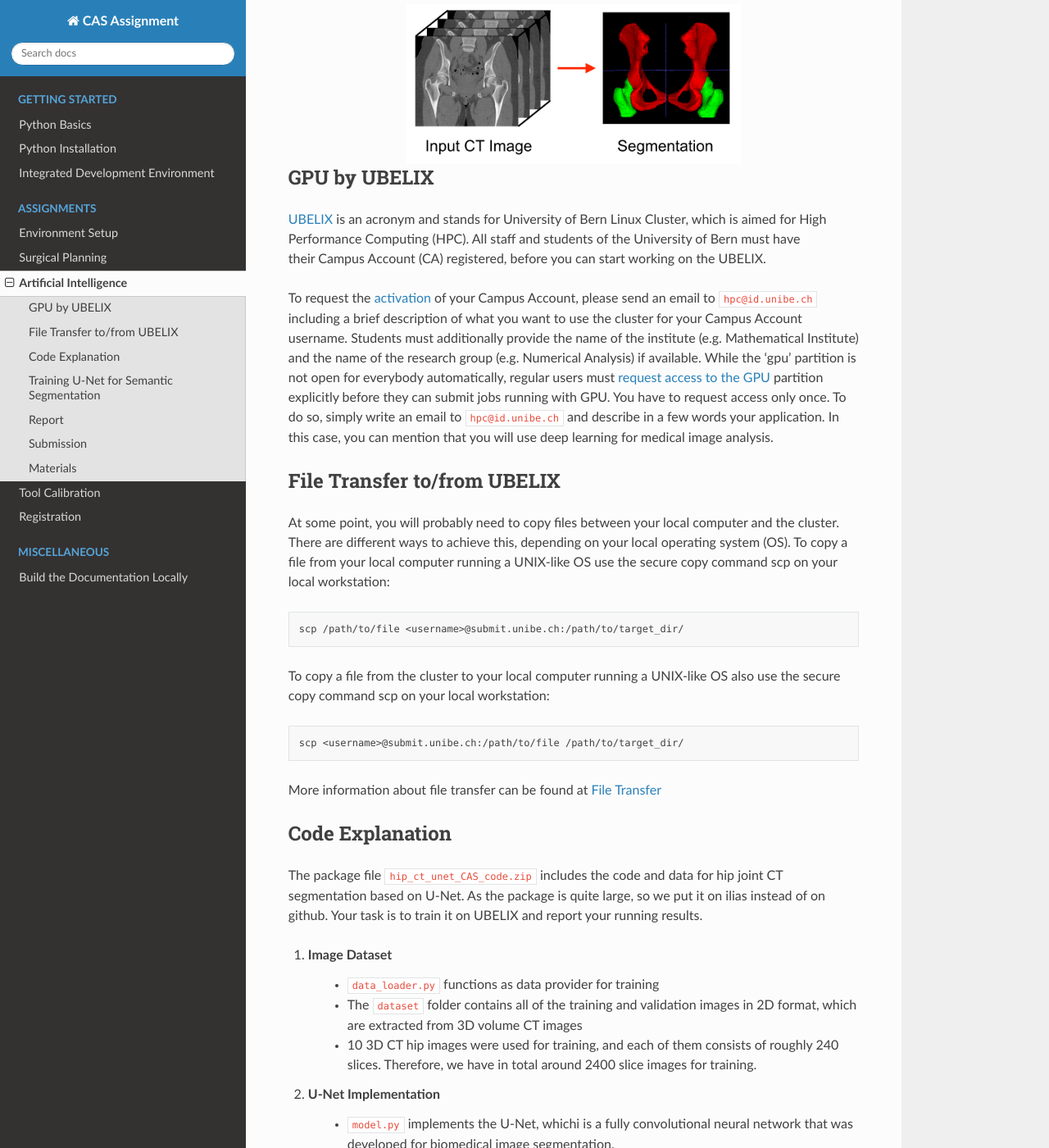
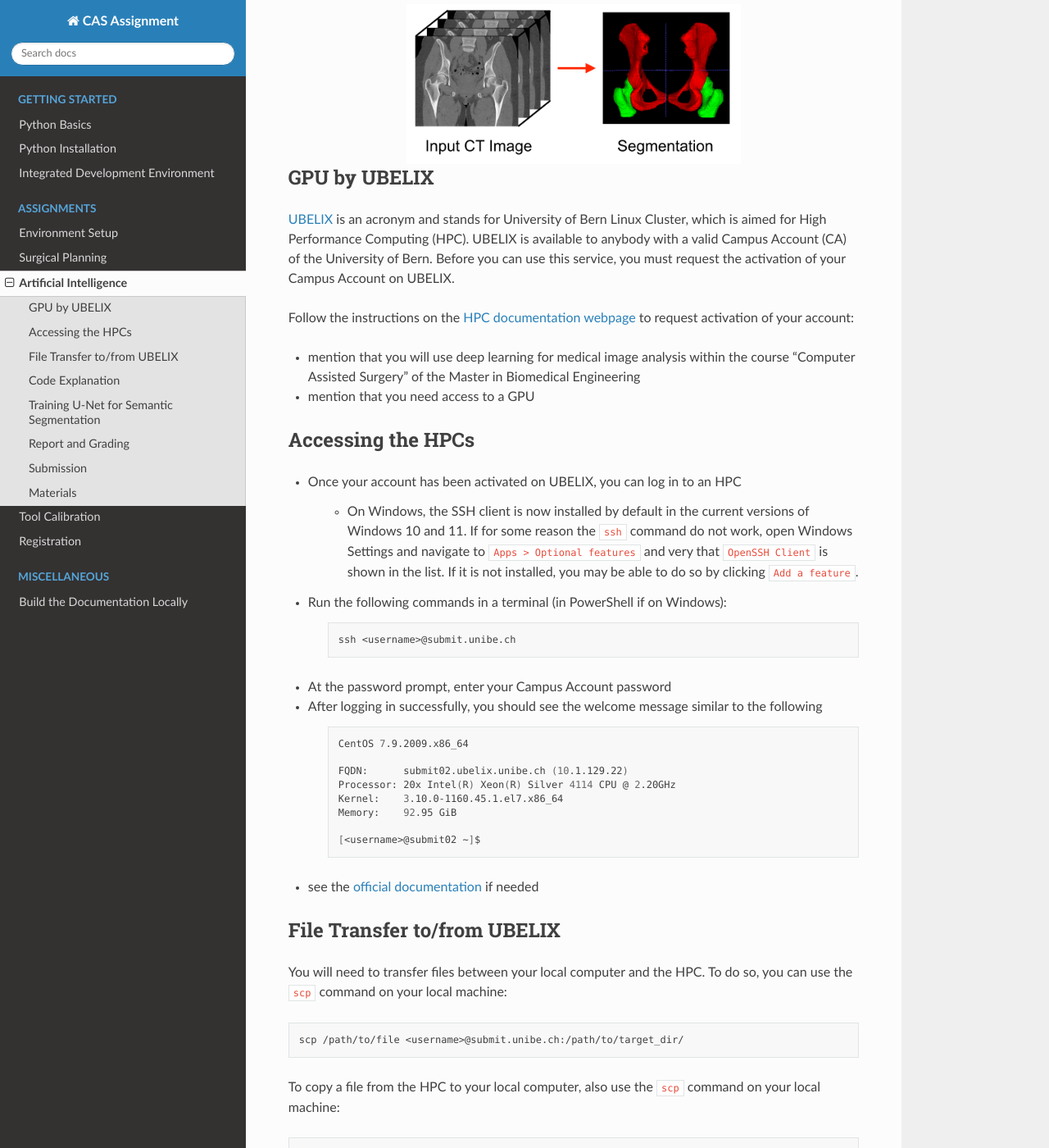
Before and after one commit to persmed/cas-assignment, a Sphinx documentation site: the page built from docs/assignment.ai.rst, in a window 1280 px wide and 1400 px high, scrolled down 227 px. Shown: the whole window at 82% size. Built offline with Sphinx 7.4.7 and the Read the Docs theme 2.0.0, drawn with Linux system fonts in a browser that asks for light colours; some of the changed text lies outside the part shown.

Commit message:
fix: update assignment documentation (add info on how to connect to ubelix)

```diff
--- a/docs/assignment.ai.rst
+++ b/docs/assignment.ai.rst
@@ -4,65 +4,103 @@ Artificial Intelligence
 .. role:: bash(code)
    :language: bash
 
-In this assignment you will run a deep learning-based algorithm with GPU to segment the proximal femur and the acetabulum from hip joint CT images.
+In this assignment you will run a deep learning-based algorithm on a GPU to segment the proximal femur and the acetabulum from hip joint CT images.
 
 .. image:: img/HipJointCTSegmentation.png
    :scale: 40%
    :align: center
 
 
+GPU by UBELIX
+-------------
+
+`UBELIX <https://ubelix.unibe.ch>`_ is an acronym and stands for University of Bern Linux Cluster, which is aimed for High Performance Computing (HPC). UBELIX is available to anybody with a valid Campus Account (CA) of the University of Bern. Before you can use this service, you must request the activation of your Campus Account on UBELIX.
+
+Follow the instructions on the `HPC documentation webpage <https://hpc-unibe-ch.github.io/getting-Started/account.html>`_ to request activation of your account:
+
+- mention that you will use deep learning for medical image analysis within the course "Computer Assisted Surgery" of the Master in Biomedical Engineering
+- mention that you need access to a GPU
 
 
-GPU by UBELIX
--------------
-`UBELIX <https://ubelix.unibe.ch>`_ is an acronym and stands for University of Bern Linux Cluster, which is aimed for High Performance Computing (HPC). All staff and students of the University of Bern must have their Campus Account (CA) registered, before you can start working on the UBELIX.
+Accessing the HPCs
+------------------
 
-To request the `activation <https://hpc-unibe-ch.github.io/getting-Started/account.html>`_ of your Campus Account, please send an email to ``hpc@id.unibe.ch`` including a brief description of what you want to use the cluster for your Campus Account username. Students must additionally provide the name of the institute (e.g. Mathematical Institute) and the name of the research group (e.g. Numerical Analysis) if available. While the 'gpu' partition is not open for everybody automatically,  regular users must `request access to the GPU <https://hpc-unibe-ch.github.io/slurm/gpus.html>`_ partition explicitly before they can submit jobs running with GPU. You have to request access only once. To do so, simply write an email to ``hpc@id.unibe.ch`` and describe in a few words your application.  In this case, you can mention that you will  use deep learning for medical image analysis.
+- Once your account has been activated on UBELIX, you can log in to an HPC
 
+	- On Windows, the SSH client is now installed by default in the current versions of Windows 10 and 11. If for some reason the ``ssh`` command do not work, open Windows Settings and navigate to ``Apps > Optional features`` and very that ``OpenSSH Client`` is shown in the list. If it is not installed, you may be able to do so by clicking ``Add a feature``.
+
+- Run the following commands in a terminal (in PowerShell if on Windows):
+
+	.. code-block:: bash
+
+		ssh <username>@submit.unibe.ch
+
+- At the password prompt, enter your Campus Account password
+- After logging in successfully, you should see the welcome message similar to the following
+
+	.. code-block:: bash
+
+		CentOS 7.9.2009.x86_64
+
+		FQDN:      submit02.ubelix.unibe.ch (10.1.129.22)
+		Processor: 20x Intel(R) Xeon(R) Silver 4114 CPU @ 2.20GHz
+		Kernel:    3.10.0-1160.45.1.el7.x86_64
+		Memory:    92.95 GiB
+
+		[<username>@submit02 ~]$
+
+- see the `official documentation <https://hpc-unibe-ch.github.io/getting-Started/login-ssh.html>`_ if needed
 
 
 File Transfer to/from UBELIX
 ----------------------------
-At some point, you will probably need to copy files between your local computer and the cluster. There are different ways to achieve this, depending on your local operating system (OS). To copy a file from your local computer running a UNIX-like OS use the secure copy command scp on your local workstation:
+
+You will need to transfer files between your local computer and the HPC. To do so, you can use the ``scp`` command on your local machine:
 
 .. code-block:: bash
 
     scp /path/to/file <username>@submit.unibe.ch:/path/to/target_dir/
 
-To copy a file from the cluster to your local computer running a UNIX-like OS also use the secure copy command scp on your local workstation:
+To copy a file from the HPC to your local computer, also use the ``scp`` command on your local machine:
 
 .. code-block:: bash
 
 	scp <username>@submit.unibe.ch:/path/to/file /path/to/target_dir/
 
-More information about file transfer can be found at `File Transfer <https://hpc-unibe-ch.github.io/file-system/file-transfer.html>`_
+More information about file transfer can be found in the `official documentation <https://hpc-unibe-ch.github.io/file-system/file-transfer.html>`_.
+
 
 Code Explanation
 ----------------
-The package file :bash:`hip_ct_unet_CAS_code.zip` includes the code and data for hip joint CT segmentation based on U-Net.  As the package is quite large, so we put it on ilias instead of on github. Your task is to train it on UBELIX and report your running results.
+
+The package file ``hip_ct_unet_CAS_code.zip`` includes the code and data for hip joint CT segmentation based on the U-Net network. Your task is to train the deep learning model on UBELIX and report your running results.
 
 #. Image Dataset
-	- :bash:`data_loader.py` functions as data provider for training
-	- The :bash:`dataset` folder contains all of the training and validation images in 2D format, which are extracted from 3D volume CT images
-	- 10 3D CT hip images were used for training, and each of them consists of roughly 240 slices. Therefore, we have in total around 2400 slice images for training.
+
+	- ``data_loader.py`` functions as data provider for training .
+	- The ``dataset`` folder contains all of the training and validation images in 2D format, which are extracted from 3D CT image volumes.
+	- Ten 3D CT hip images are used for training, and each of them consists of roughly 240 slices. Therefore, we have in total around 2400 image slices for training.
 
 
 #. U-Net Implementation
-	- :bash:`model.py` implements the U-Net, whichi is a fully convolutional neural network that was developed for biomedical image segmentation.
-	- The network consists of a contracting path and an expansive path, which gives it the u-shaped architecture. The contracting path is a typical convolutional network that consists of repeated application of convolutions, each followed by a rectified linear unit (ReLU) and a max pooling operation. During the contraction, the spatial information is reduced while feature information is increased. The expansive pathway combines the feature and spatial information through a sequence of up-convolutions and concatenations with high-resolution features from the contracting path.
+
+	- ``model.py`` implements the U-Net, which is a fully convolutional neural network that was developed for biomedical image segmentation.
+	- The network consists of a contracting path and an expansive path, which gives it the U-shaped architecture. The contracting path is a typical convolutional network that consists of repeated application of convolutions, each followed by a rectified linear unit (ReLU) and a max pooling operation. During the contraction, the spatial information is reduced while feature information is increased. The expansive pathway combines the feature and spatial information through a sequence of up-convolutions and concatenations with high-resolution features from the contracting path.
 
 #. Model Training
-	- The training will be conducted in :bash:`train.py`. All models after each epoch training will saved under the foder :bash:`./checkpoint`.
-	- By default, the batch size is 8, so there are 2400/8=300 iterations in each epoch. And the default number of training epochs is 10, so the model will be trained by 3000 iterations in default. After the training, you can find the training loss at :bash:`./log/training_loss.png`.
+
+	- The training will be conducted in ``train.py``. All models after each epoch training will be saved under the foder ``./checkpoint``.
+	- By default, the batch size is 8, so there are 2400/8=300 iterations in each epoch. The number of training epochs is set to 10, so the model will be trained by 3000 iterations by default. After the training, you can find the training loss at ``./log/training_loss.png``.
 
 #. Test on Unseen data
-	- A new and unseen hip CT image for testing is prepared at :bash:`./Test/21_data.nii.gz`.
-	- :bash:`python test.py` will do the automatic segmentation for the test data, and the prediction will be saved under the same foder at :bash:`./Test/21_pred_segmentation.nii.gz`.
-	- The segmentation nifti file will be post-processed by removing isolated regions and saved at :bash:`./Test/21_post_segmentation.nii.gz`.
+
+	- A new and unseen hip CT image for testing is prepared at ``./Test/21_data.nii.gz``.
+	- To run the automatic segmentation for the test data, run ``python test.py`` and the prediction will be saved under the same foder at ``./Test/21_pred_segmentation.nii.gz``.
+	- The segmentation file (using the Nifti format \*.nii.gz) will be post-processed by removing isolated regions and saved at ``./Test/21_post_segmentation.nii.gz``.
 
 #. Evaluation
-	- :bash:`evaluate.py` will comapre the automatic segmentation result :bash:`./Test/21_post_segmentation.nii.gz` with the ground truth manual segmentation :bash:`./Test/21_mask.nii.gz`. The results of Dice, ASD, and HD will be saved at './Test/results.txt'.
 
+	- ``evaluate.py`` will compare the automatic segmentation result ``./Test/21_post_segmentation.nii.gz`` with the ground truth manual segmentation ``./Test/21_mask.nii.gz``. The results of Dice, ASD (average surface distance), and HD (Hausdorff distance) will be saved in ``./Test/results.txt``.
 
 
 Training U-Net for Semantic Segmentation
@@ -72,69 +110,104 @@ Training U-Net for Semantic Segmentation
    :scale: 30%
    :align: center
 
-#. Install 'ITK-SNAP' and view the CT data and segmentation
-	- Install `ITK-SNAP <http://www.itksnap.org/pmwiki/pmwiki.php?n=Downloads.SNAP3>`_
-	- unzip the file 'hip_ct_unet_CAS_code.zip' on your local machine.
+#. Install ITK-SNAP and display the CT data and its segmentation mask
+
+	- Install the freeware `ITK-SNAP <http://www.itksnap.org/pmwiki/pmwiki.php?n=Downloads.SNAP3>`_
+	- Download the file ``hip_ct_unet_CAS_code.zip`` from ilias and unzip it on your local machine
 	- Inside the unzipped folder, you can find a test hip CT image and its segmentation ground truth at ``Test/21_data.nii.gz`` and ``Test/21_mask.nii.gz``, respectively.
 	- Drag the data file into ITK-SNAP and then load the mask data as segmentation, the visualization should be like the figure above
 
 #. Change to your own email
-	- Change <username>@students.unibe.ch to your email in the file of 'job_run_gpu.sh' under the unzipped folder
-	- delete the original 'hip_ct_unet_CAS_code.zip'
-	- zip the folder 'hip_ct_unet_CAS_code' to 'hip_ct_unet_CAS_code.zip'
+
+	- Change ``<username>@students.unibe.ch`` to your email in ``job_run_gpu.sh`` (in the unzipped folder)
+	- delete the original ``hip_ct_unet_CAS_code.zip``
+	- zip the folder ``hip_ct_unet_CAS_code`` to ``hip_ct_unet_CAS_code.zip``
 
 #. Upload the project to UBELIX
-	- :bash:`scp /path/to/hip_ct_unet_CAS_code.zip <username>@submit.unibe.ch:~/`
 
-#. Login and Unzip the Code
-	- :bash:`ssh <username>@submit.unibe.ch`
-	- :bash:`cd ~`
-	- :bash:`ls`
-	- :bash:`unzip hip_ct_unet_CAS_code.zip`
+	.. code-block:: bash
+
+		scp /path/to/hip_ct_unet_CAS_code.zip <username>@submit.unibe.ch:~/
+
+#. Login and unzip the code
+
+	.. code-block:: bash
+
+		ssh <username>@submit.unibe.ch
+		cd ~
+		ls
+		unzip hip_ct_unet_CAS_code.zip
 
 #. Submit the job running application
-	- :bash:`cd hip_ct_unet_CAS_code`
-	- :bash:`sbatch job_run_gpu.sh`
-	- In the first time running, UBELIX will build the docker container and it may take up to 10 minutes
 
-#. Check the logging
-    - All loggings will be stored at slurm-xxxxxxxx.out in current folder
-    - The file of slurm-xxxxxxxx.out can be found at by the command of :bash:`ls`
-    - Check the logging by :bash:`cat slurm-<xxxxxxxx>.out`
+	.. code-block:: bash
+
+		cd hip_ct_unet_CAS_code
+		sbatch job_run_gpu.sh
+		# The first time, UBELIX will build a docker container and may take up to 10 minutes
+
+#. Check the logs
+
+	- All loggings will be stored at ``slurm-xxxxxxxx.out`` in the current folder
+	- The file ``slurm-xxxxxxxx.out`` can be found by running the command ``ls``
+	- Check the logs by running
+
+	.. code-block:: bash
+
+ 		cat slurm-<xxxxxxxx>.out
 
 #. Check the segmentation results
-    - The training with GPU will take around 30 minutes
-    - Copy the training loss figure to local machine : :bash:`scp <username>@submit.unibe.ch:~/hip_ct_unet_CAS_code/log/training_loss.png` :bash:`/path/to/training_loss.png`
-    - Copy the segmentation results in nifti file to local machine  and then show it in ITK-SNAP: :bash:`scp <username>@submit.unibe.ch:~/hip_ct_unet_CAS_code/Test/21_pred_segmentation.nii.gz` :bash:`/path/to/21_pred_segmentation.nii.gz`
-    - Copy the evaluation results includes Dice, ASD, HD to local machine: :bash:`scp <username>@submit.unibe.ch:~/hip_ct_unet_CAS_code/Test/results.txt` :bash:`/path/to/Test/results.txt`
+
+	- The training with GPU will take around 30 minutes in total
+	- Copy the training loss figure to your local machine:
+
+		.. code-block:: bash
+
+			scp <username>@submit.unibe.ch:~/hip_ct_unet_CAS_code/log/training_loss.png /path/to/training_loss.png
+
+	- Copy the segmentation results (nifti file) to your local machine and then display it in ITK-SNAP:
+
+		.. code-block:: bash
+
+			scp <username>@submit.unibe.ch:~/hip_ct_unet_CAS_code/Test/21_pred_segmentation.nii.gz /path/to/21_pred_segmentation.nii.gz
+
+	- Copy the evaluation results which inclued Dice, ASD, and HD to your local machine:
+
+		.. code-block:: bash
+
+			scp <username>@submit.unibe.ch:~/hip_ct_unet_CAS_code/Test/results.txt /path/to/Test/results.txt
 
 
-Report
-------
-Run the code of deep learning for hip ct image segmentation, and write a short report  where to address the following questions.
+Report and Grading
+------------------
+
+The assignment accounts for 25% of the grade for the assignments.
+
+Run the deep learning model for hip CT image segmentation, and write a short report where you answer the following questions.
 
 #. Experiment Running (5 points)
-	- Show the 3D models of automatic segmentation and ground truth segmentation in individual ITK-SNAP applications, and then compare them qualitatively.  (2 points)
+
+	- Show the 3D models of automatic segmentation and ground truth segmentation in individual ITK-SNAP applications, and then compare them qualitatively (2 points)
 	- Show the training loss curve (1 point)
-	- What is your evaluation result of Dice, ASD, and HD ?  Do a screenshot of the result text file.  (1 point)
-	- Do a screenshot of the training logging file, which is slurm-xxxxxxxx.out mentioned before. (1 point)
+	- What is your evaluation result of Dice, ASD, and HD? Do a screenshot of the resulting text file (1 point)
+	- Do a screenshot of the training log file ``slurm-xxxxxxxx.out`` (as mentioned before) (1 point)
 
 #. Questions (5 points)
+
 	- How could the segmentation of the hip joint be used in clinical practice? (1.25 point)
 	- What are the training, validation and test datasets used for? (1.25 point)
-	- Explain the U-net architecture, for example, how many convolutional layers, pooling layers. Why is it better than a fully connected network for segmentation? (1.25 point)
+	- Explain the U-net architecture, for example, how many convolutional layers, pooling layers are used. Why is it better than a fully connected network for segmentation? (1.25 point)
 	- Which hyper parameters are important during the network training? Why? (1.25 point)
-
 
 
 Submission
 ----------
-Upload the report file in PDF with filename ``lastname_firstname_assignment2_AI_report.pdf``
 
-
+Upload your report as PDF with filename ``lastname_firstname_assignment2_AI_report.pdf``
 
 
 Materials
 ---------
+
 * https://ubelix.unibe.ch
 * https://hpc-unibe-ch.github.io/quick-start.html
```
